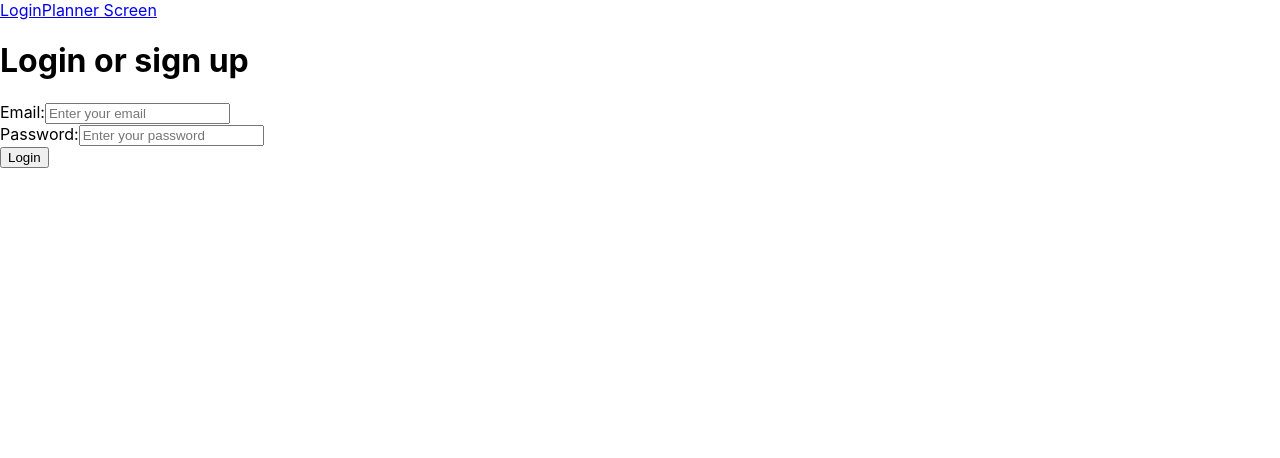
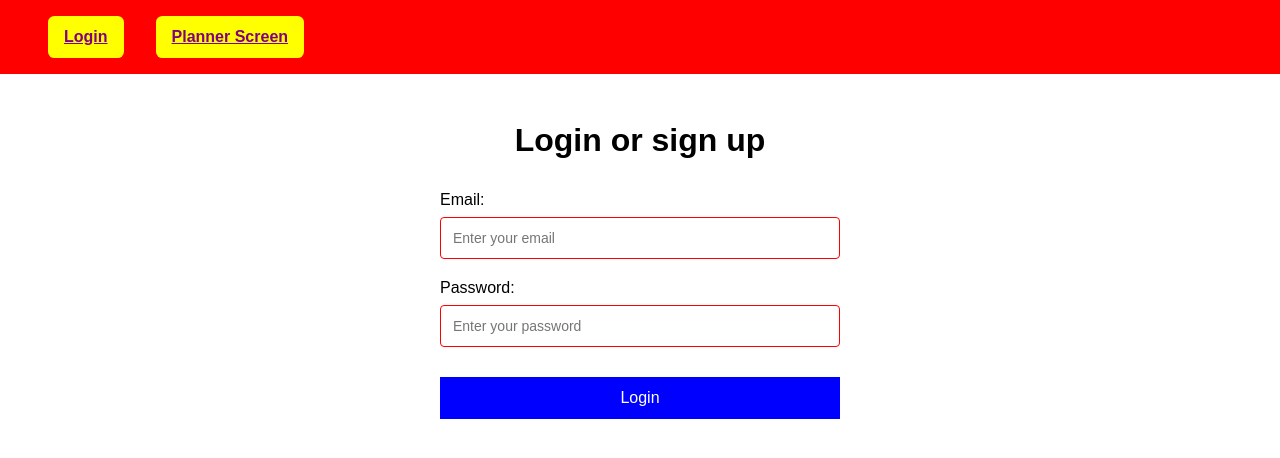
Before and after one commit to omegapoint1/Team_Project_1, a React (Create React App) app in the folder frontend/: page / in a window 1280 px wide. Shown: the top 458 px of the page. Built offline with nearby package versions, Linux system fonts and the light colour scheme.

Commit message:
placeholder CSS styling

```diff
--- a/frontend/src/App.css
+++ b/frontend/src/App.css
@@ -1,38 +1,31 @@
-.App {
-  text-align: center;
+* {
+  margin: 0;
+  padding: 0;
+  box-sizing: border-box;
 }
 
-.App-logo {
-  height: 40vmin;
-  pointer-events: none;
+body {
+  font-family:Arial, sans-serif;
+  background-color: white;
+  color: black;
 }
 
-@media (prefers-reduced-motion: no-preference) {
-  .App-logo {
-    animation: App-logo-spin infinite 20s linear;
-  }
+.navbar {
+  display: flex;
+  gap: 2rem;
+  padding: 1rem 3rem;
+  background-color: red;
+  border-bottom: red;
 }
 
-.App-header {
-  background-color: #282c34;
-  min-height: 100vh;
-  display: flex;
-  flex-direction: column;
-  align-items: center;
-  justify-content: center;
-  font-size: calc(10px + 2vmin);
-  color: white;
+.nav-link {
+  color: purple;
+  padding: 0.75rem 1rem;
+  border-radius: 0.4rem;
+  font-weight: 800;
+  background-color: yellow;
 }
 
-.App-link {
-  color: #61dafb;
+.nav-link:hover {
+  background-color: green;
 }
-
-@keyframes App-logo-spin {
-  from {
-    transform: rotate(0deg);
-  }
-  to {
-    transform: rotate(360deg);
-  }
-}
--- a/frontend/src/App.jsx
+++ b/frontend/src/App.jsx
@@ -6,13 +6,13 @@ import PlannerPage from './pages/PlannerPage';
 function App() {
   return (
     <BrowserRouter>
-      <nav>
-        <Link to="/">Login</Link>
-        <Link to="/planner">Planner Screen</Link>
+      <nav className = "navbar">
+        <Link to="/"        className = "nav-link">Login</Link>
+        <Link to="/planner" className="nav-link">Planner Screen</Link>
       </nav>
       <Routes>
-        <Route path="/" element={<LoginPage/>} />
-        <Route path="/planner" element={<PlannerPage/>} />
+        <Route path="/"         element={<LoginPage/>} />
+        <Route path="/planner"  element={<PlannerPage/>} />
         {/*<Route path="*" element={<NotFoundPage />} />*/}
       </Routes>
     </BrowserRouter>
--- /dev/null
+++ b/frontend/src/pages/LoginPage.css
@@ -0,0 +1,49 @@
+.page {
+    max-width: 25rem;
+    margin: 3rem auto;
+    background-color: white;
+    border-radius: 0.5rem;
+}
+
+.page h1 {
+    text-align: center;
+    margin-bottom: 2rem;
+}
+
+.form-group {
+    margin-bottom: 1.25rem;
+}
+
+.form-group label {
+    display: block;
+    margin-bottom: 0.5rem;
+    font-weight: 500;
+}
+
+.form-group input {
+    width: 100%;
+    padding: 0.75rem;
+    border: 1px solid red;
+    border-radius: 0.25rem;
+    font-size: 0.875rem;
+    color: purple;
+}
+
+.form-group input:focus {
+    outline: none;
+    border-color: blue;
+}
+
+button[type="submit"] {
+    width: 100%;
+    padding: 0.75rem;
+    background-color: blue;
+    color: white;
+    border: none;
+    font-size: 1rem;
+    margin-top: 0.625rem;
+}
+
+button[type="submit"]:hover {
+    background-color: darkblue;
+}
--- a/frontend/src/pages/LoginPage.jsx
+++ b/frontend/src/pages/LoginPage.jsx
@@ -1,4 +1,5 @@
 import { useState } from 'react';
+import './LoginPage.css';
 
 function LoginPage() {
 
```
